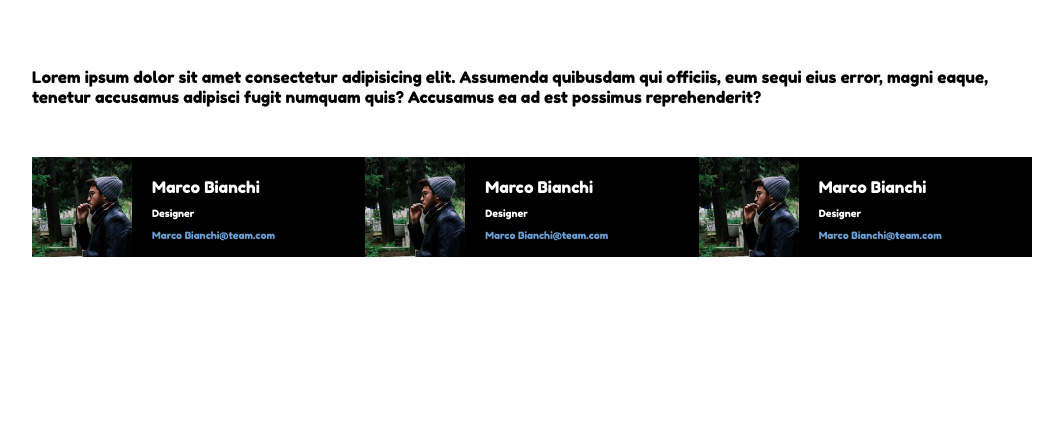
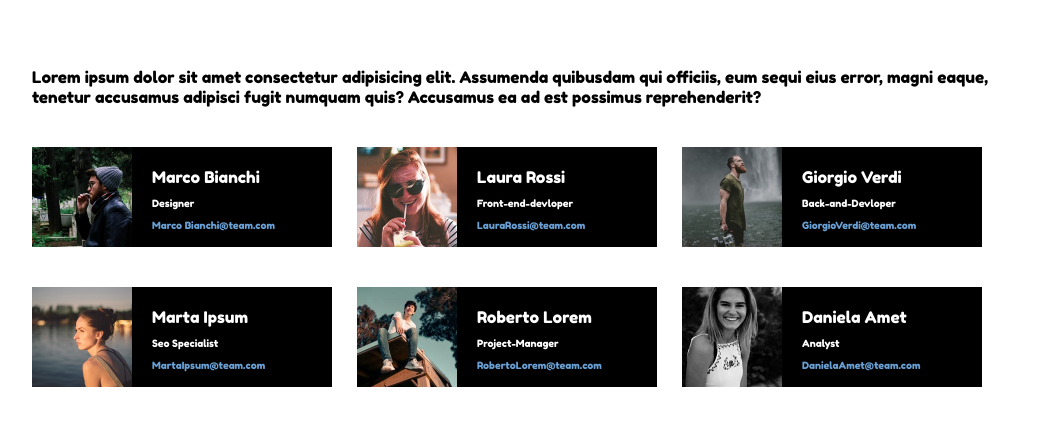
Before and after one commit to simone202120/-html-css-float-cards, a plain HTML site: page index.html in a window 1280 px wide. Shown: the part 92-518 px from the top of the page, without its empty margins (108-1171 px from the left). Drawn offline with Linux system fonts and the light colour scheme.

Commit message:
Fine Esercizio

```diff
--- a/css/style.css
+++ b/css/style.css
@@ -18,10 +18,6 @@ h1{
     margin-bottom: 70px;
 }
 
-.contenitore{
-    margin-top: 50px;
-
-}
 
 img{
     float: left;
@@ -39,8 +35,10 @@ img{
     background-color: black;
     height: 100px;
     color: white;
-    width: calc(100% / 3);
+    width: 30%;
     float: left;
+    margin-right: 25px;
+    margin-top: 40px;
 
 }
 
@@ -51,3 +49,10 @@ img{
 .padding{
     padding: 20px 0;
 }
+
+.clearfix:after{
+    content: '';
+    clear: both;
+    display: table;
+
+}
--- a/index.html
+++ b/index.html
@@ -26,27 +26,53 @@
                         </div>
                     </div>
 
-
+                    <div class="float">
+                        <img src="img/female1.png" alt="foto marco">
+                        <div class="padding">
+                            <span>Laura Rossi</span>
+                            <p class="carattere">Front-end-devloper</p>
+                            <p class="mail carattere">LauraRossi@team.com</p>
+                        </div>
+                    </div>
 
 
                     <div class="float">
-                        <img src="img/male1.png" alt="foto marco">
+                        <img src="img/male2.png" alt="foto marco">
                         <div class="padding">
-                            <span>Marco Bianchi</span>
-                            <p class="carattere">Designer</p>
-                            <p class="mail carattere">Marco Bianchi@team.com</p>
+                        <span>Giorgio Verdi</span>
+                        <p class="carattere">Back-and-Devloper</p>
+                        <p class="mail carattere">GiorgioVerdi@team.com</p>
+                        </div>
+                    </div>
+
+                    <div class="float">
+                        <img src="img/female2.png" alt="foto marco">
+                        <div class="padding">
+                            <span>Marta Ipsum</span>
+                            <p class="carattere">Seo Specialist</p>
+                            <p class="mail carattere">MartaIpsum@team.com</p>
+                        </div>
+                    </div>
+
+                    <div class="float">
+                        <img src="img/male3.png" alt="foto marco">
+                        <div class="padding">
+                            <span>Roberto Lorem</span>
+                            <p class="carattere">Project-Manager</p>
+                            <p class="mail carattere">RobertoLorem@team.com</p>
                         </div>
                     </div>
 
 
                 <div class="float">
-                    <img src="img/male1.png" alt="foto marco">
+                    <img src="img/female3.png" alt="foto marco">
                     <div class="padding">
-                       <span>Marco Bianchi</span>
-                       <p class="carattere">Designer</p>
-                       <p class="mail carattere">Marco Bianchi@team.com</p>
+                       <span>Daniela Amet</span>
+                       <p class="carattere">Analyst</p>
+                       <p class="mail carattere">DanielaAmet@team.com</p>
                     </div>
                </div>
+
             </div>
         </main>
 
```
